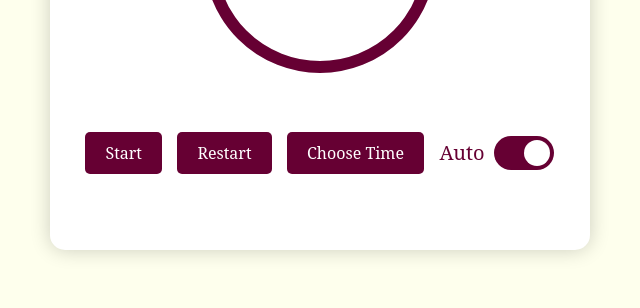
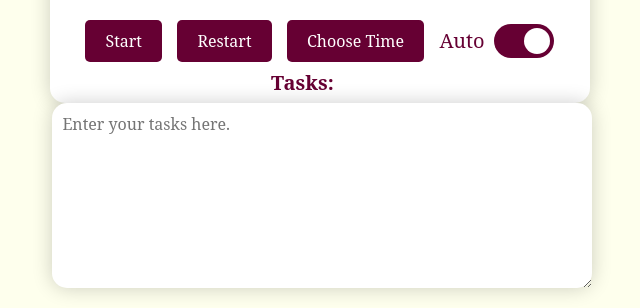
Before and after one commit to talhah335/pomodoro_timer, a plain HTML site: page pomodoro_timer.html in a window 1280 px wide. Shown: the part 492-800 px from the top of the page, without its empty margins (320-960 px from the left). Drawn offline with Linux system fonts and the light colour scheme.

Commit message:
add a task container for users to enter their task while using the timer

```diff
--- a/pomodoro_timer.html
+++ b/pomodoro_timer.html
@@ -55,6 +55,13 @@
             </div>
         </div>
     </div>
+    <div class="footer">
+    <div class="task-container">
+        <span class="task-label">Tasks:</span>
+        <textarea placeholder="Enter your tasks here." type="text" class="task-input"></textarea>
+    </div>
+    </div>
+
     <script src="pomodoro_timer.js"></script>
 </body>
 
--- a/pomodoro_timer.js
+++ b/pomodoro_timer.js
@@ -64,6 +64,11 @@ function updateTimer() {
 
     if (minutes === 0 && seconds === 0) {
         clearInterval(timer);
+
+        if (currentMode === "Pomodoro" || currentMode === "Custom") {
+            document.querySelector('.task-input').value = '';
+        }
+
         if (autoSwitch) {
             if (currentMode === "Pomodoro") {
                 pomodoroCount++;
--- a/style.css
+++ b/style.css
@@ -2,7 +2,7 @@
 body {
     display: flex;
     align-items: center;
-    justify-content: center;
+    justify-content: top;
     font-family: 'serif', Georgia, serif;
     line-height: 1.5;
     min-height: 100vh;
@@ -15,10 +15,10 @@ body {
     background-color: white;
     border-radius: 15px;
     box-shadow: 0 0 20px rgba(0, 0, 0, 0.2);
-    padding: 10px 20px;
+    padding: 0px 20px;
     transition: transform 0.2s;
     width: 500px;
-    height: 550px;
+    height: 510px;
     text-align: center;
 }
 
@@ -36,8 +36,8 @@ body {
 }
 
 .control-buttons {
-    margin-top: 50px;
-    margin-bottom: 50px;
+    margin-top: 45px;
+    margin-bottom: 45px;
     display: flex;
     justify-content: space-evenly;
 }
@@ -61,7 +61,7 @@ body {
 h1 {
     font-family: 'serif', Georgia, serif;
     color: #660033;
-    font-size: 40px;
+    font-size: 30px;
 }
 
 .switch {
@@ -168,3 +168,50 @@ h1 {
     transform-origin: 50% 50%;
     transition: stroke-dashoffset 1s linear;
   }
+
+  .task-container {
+    display: flex;
+    flex-direction: column;
+    width: 500px;
+    margin-top: 20px;
+    margin-bottom: 20px;
+  }
+
+  .footer {
+    display: flex;
+    flex-direction: column;
+    justify-content: center;
+    align-items: center;
+    position: fixed;
+    left: 0;
+    bottom: 0;
+    width: 97.25%;
+    text-align: center;
+  }
+
+  .task-label {
+    font-family: 'serif', Georgia, serif;
+    color: #660033;
+    font-size: 20px;
+    font-weight:bold;
+  }
+
+  .task-input {
+    width: 100%;
+    border: 0px;
+    font-size: 16px;
+    font-family: 'serif', Georgia, serif;
+    margin-top: 5px;
+    background-color: white;
+    border-radius: 15px;
+    box-shadow: 0 0 20px rgba(0, 0, 0, 0.2);
+    padding: 0px 20px;
+    transition: transform 0.2s;
+    width: 520px;
+    height: 165px;
+    text-align: left;
+    justify-content: top;
+    padding: 10px;
+    outline: none;
+    caret-color: #660033;
+  }
```
